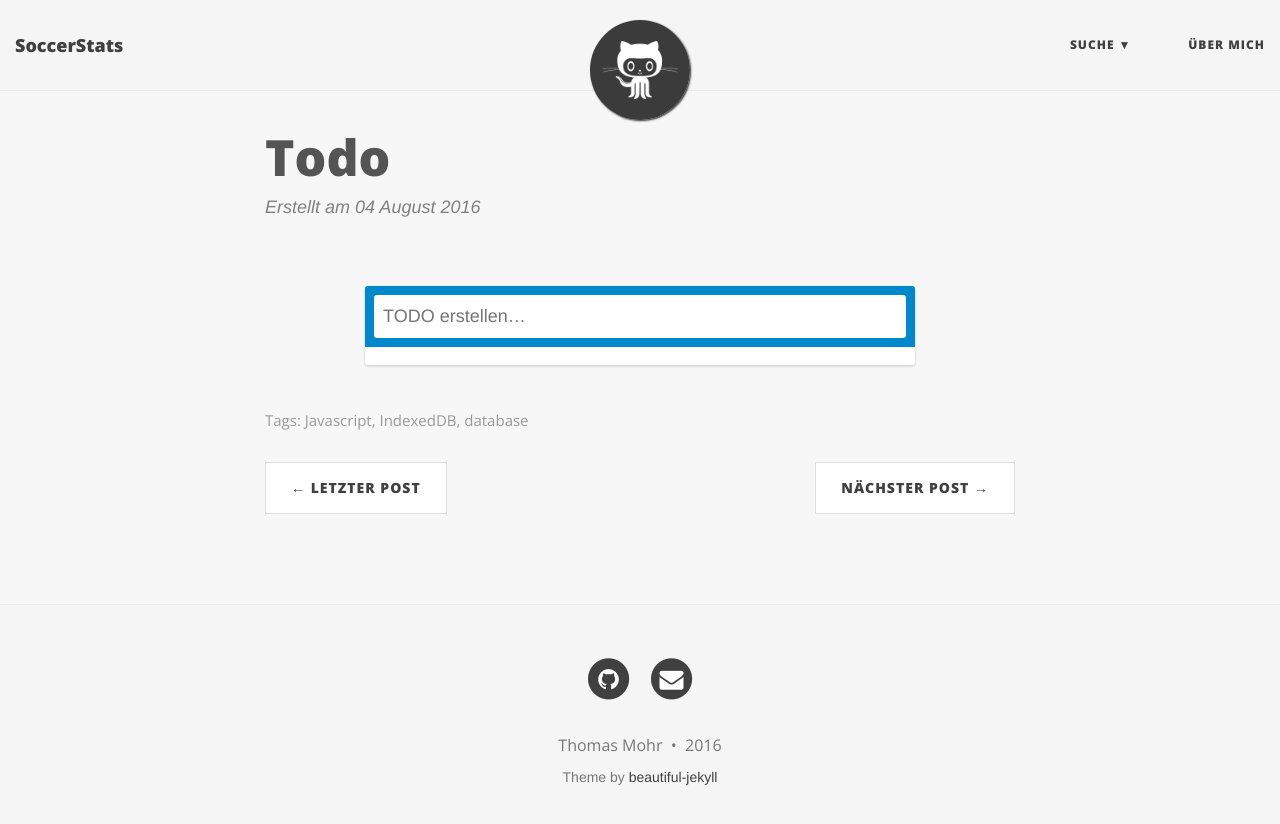
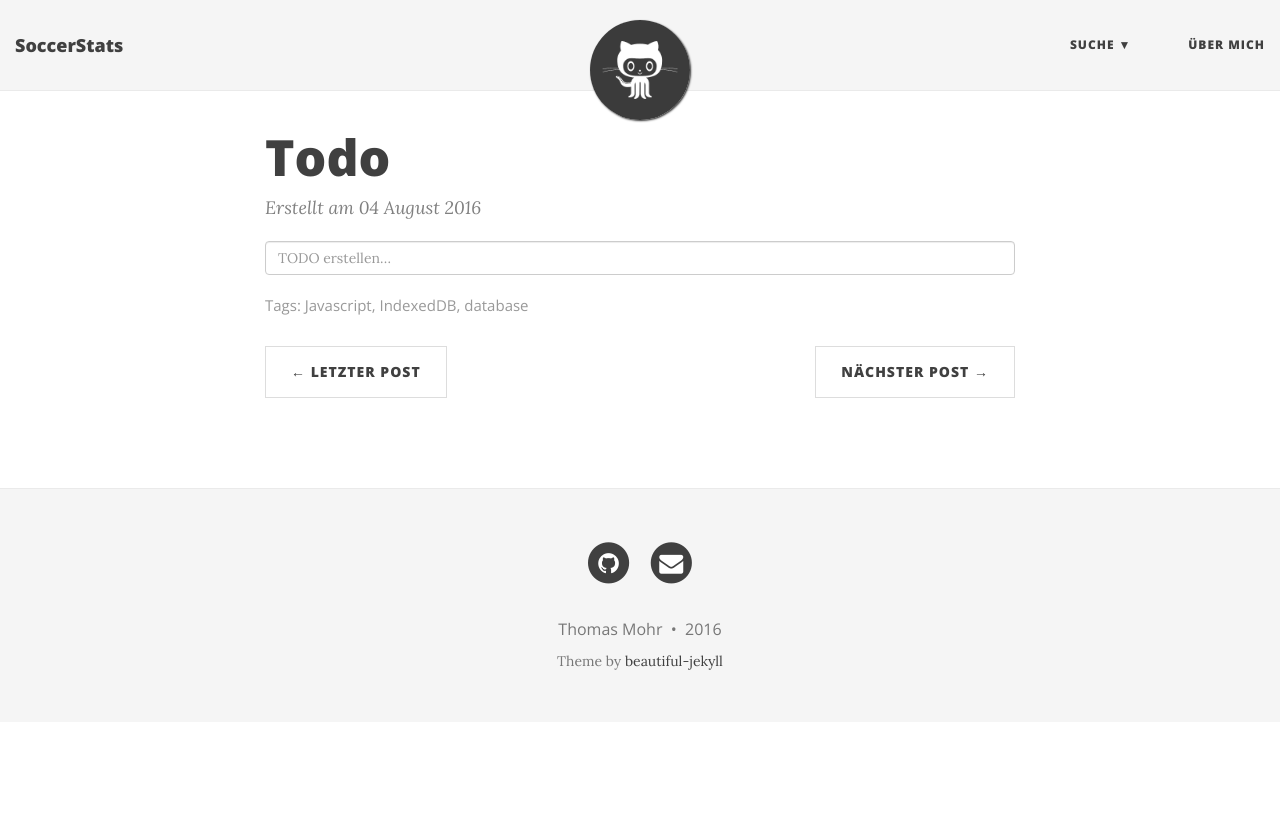
Before and after one commit to Thames1990/Thames1990.github.io, a Jekyll site: the page built from _posts/2016-08-04-todo.md, in a window 1280 px wide. Shown: the top 824 px of the page. Built offline with Jekyll 4.4.1, drawn with Linux system fonts in a browser that asks for light colours; nearby versions of some CDN libraries; comment, search, counter and statistics services are not loaded.

Commit message:
Update todo-test style Update digitalocean-test prompt

```diff
--- a/_posts/2016-08-04-todo.md
+++ b/_posts/2016-08-04-todo.md
@@ -6,19 +6,14 @@ tags:
     - Javascript
     - IndexedDB
     - database
-css:
-    - /css/todo.css
 js:
+    - /js/jquery-3.1.0.min.js
     - /js/db.js
     - /js/app.js
 ---
 
-<div id="page-wrapper">
-    <!-- Form for new Todo Items -->
-    <form id="new-todo-form" method="POST" action="#">
-        <input type="text" name="new-todo" id="new-todo" placeholder="TODO erstellen…" required>
-    </form>
+<form id="new-todo-form" method="POST" action="#" role="form">
+    <input type="text" name="new-todo" class="form-control" id="new-todo" placeholder="TODO erstellen…" required>
+</form>
 
-    <!-- Todo Item List -->
-    <ul id="todo-items"></ul>
-</div>
+<ul class="list-group" id="todo-items"></ul>
--- a/css/todo.css
+++ /dev/null
@@ -1,57 +0,0 @@
-* {
-    -moz-box-sizing: border-box;
-    -webkit-box-sizing: border-box;
-    box-sizing: border-box;
-}
-
-body, html {
-    padding: 0;
-    margin: 0;
-}
-
-body {
-    font-family: Helvetica, Arial, sans-serif;
-    color: #545454;
-    background: #F7F7F7;
-}
-
-#page-wrapper {
-    width: 550px;
-    margin: 2.5em auto;
-    background: #FFF;
-    box-shadow: 0 1px 3px rgba(0, 0, 0, 0.2);
-    border-radius: 3px;
-}
-
-#new-todo-form {
-    padding: 0.5em;
-    background: #0088CC;
-    border-top-left-radius: 3px;
-    border-top-right-radius: 3px;
-}
-
-#new-todo {
-    width: 100%;
-    padding: 0.5em;
-    font-size: 1em;
-    border-radius: 3px;
-    border: 0;
-}
-
-#todo-items {
-    list-style: none;
-    padding: 0.5em 1em;
-    margin: 0;
-}
-
-#todo-items li {
-    font-size: 0.9em;
-    padding: 0.5em;
-    background: #FFF;
-    border-bottom: 1px solid #EEE;
-    margin: 0.5em 0;
-}
-
-input[type="checkbox"] {
-    margin-right: 10px;
-}
--- a/js/app.js
+++ b/js/app.js
@@ -37,10 +37,11 @@ window.onload = function() {
                 var todo = todos[(todos.length - 1 - i)];
 
                 var li = document.createElement('li');
+                li.className = 'list-group-item';
                 li.id = 'todo-' + todo.timestamp;
                 var checkbox = document.createElement('input');
                 checkbox.type = "checkbox";
-                checkbox.className = "todo-checkbox";
+                checkbox.className = "todo-checkbox pull-right";
                 checkbox.setAttribute("data-id", todo.timestamp);
 
                 li.appendChild(checkbox);
--- a/js/digitalocean-test.js
+++ b/js/digitalocean-test.js
@@ -2,7 +2,7 @@
 var token = localStorage.getItem('TOKEN');
 
 //  if no token is found, we ask for it
-if (!token) {
+if (!token || token == null) {
     token = prompt('Your DigitalOcean API token please');
 
     //  ask permission to store the token in localStorage
@@ -10,6 +10,7 @@ if (!token) {
         localStorage.setItem('TOKEN', token);
 }
 
+if (token != null) {
     //  and finally pass on the token to the DOv2 instance.
     DOv2.token(token);
 
@@ -25,3 +26,4 @@ DOv2.Droplets.list(function (error, result, next) {
             console.log('and there are more..');
         }
     });
+}
```
Lines whose indentation alone changed are shown as unchanged.
